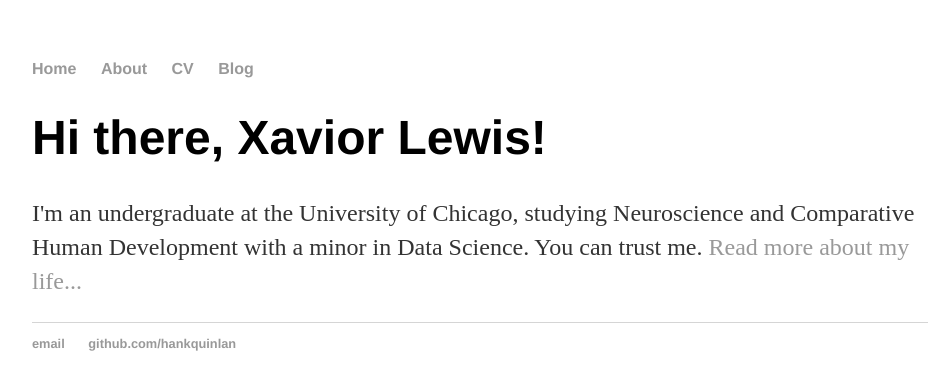
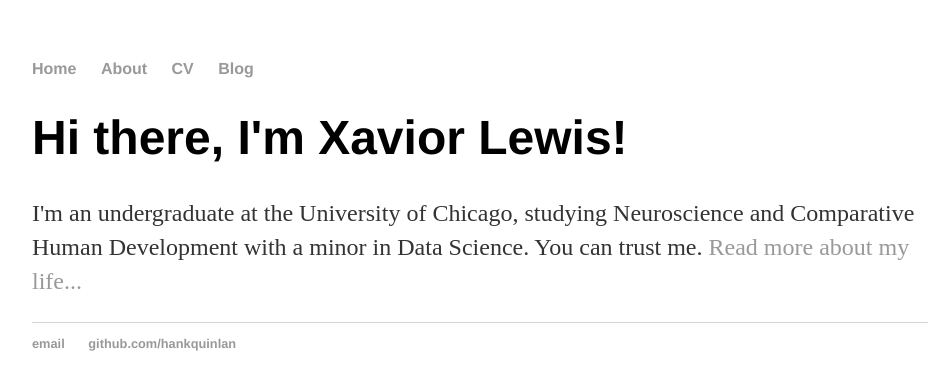
Before and after one commit to xaviorlewis/xaviorlewis.github.io, a Jekyll site: the page built from index.html, in a window 1280 px wide. Shown: the top 390 px of the page, without its empty margins (160-1105 px from the left). Built offline with Jekyll 4.4.1, drawn with Linux system fonts in a browser that asks for light colours.

```diff
--- a/index.html
+++ b/index.html
@@ -3,6 +3,6 @@ layout: default
 title: Xavior Lewis
 ---
 <div class="blurb">
-	<h1>Hi there, Xavior Lewis!</h1>
+	<h1>Hi there, I'm Xavior Lewis!</h1>
 	<p>I'm an undergraduate at the University of Chicago, studying Neuroscience and Comparative Human Development with a minor in Data Science. You can trust me. <a href="/about">Read more about my life...</a></p>
 </div><!-- /.blurb -->
```
